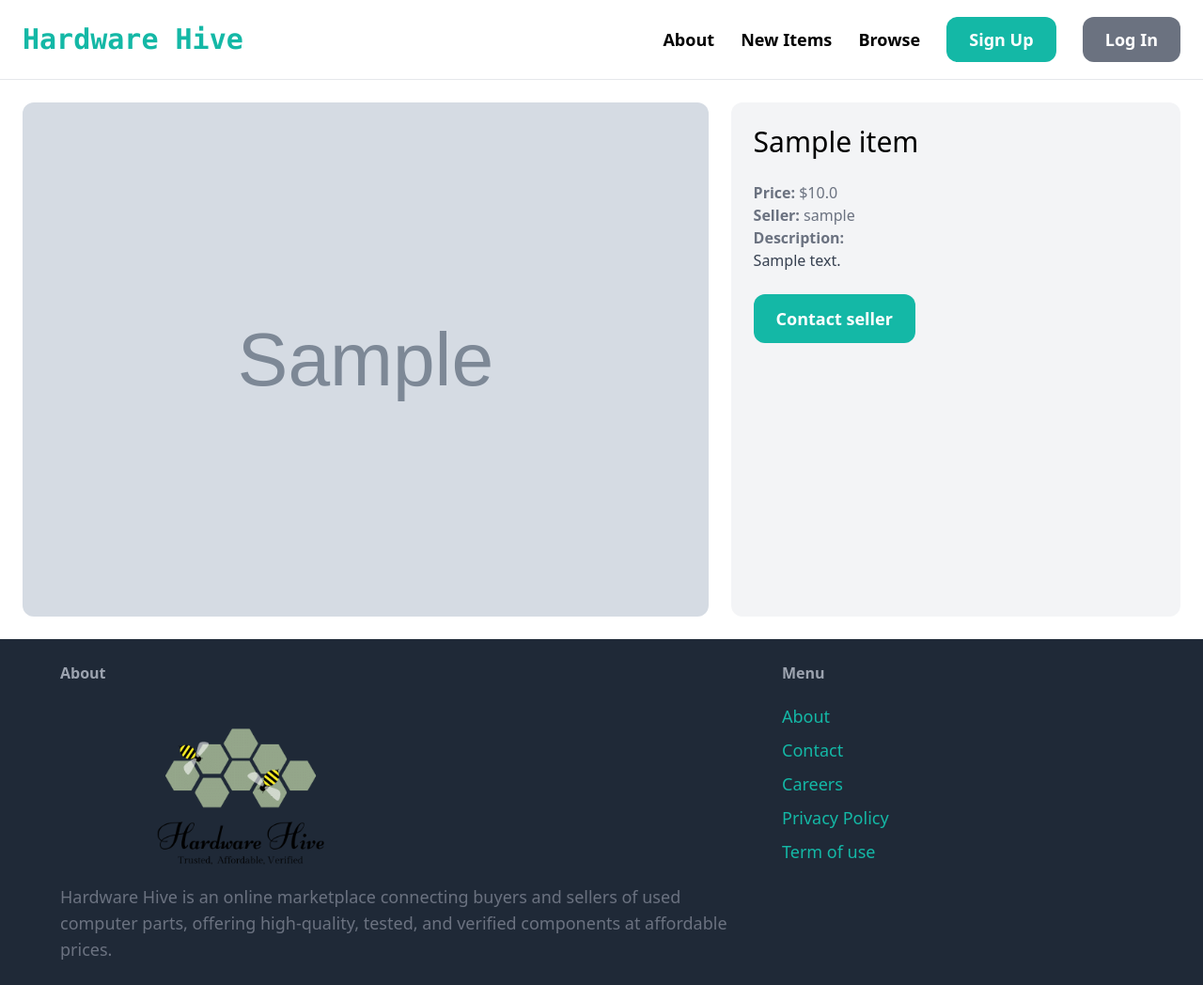
After one commit to warlock-spell/MarketPlace, a Django app: page /item/1/ in a window 1280 px wide. The commit adds this page. Shown: the whole page at 94% size. Run offline with Django 4.2, Linux system fonts and the light colour scheme; tables that the repository leaves empty hold one stand-in row (values such as "Sample post"); grey boxes marked "Sample" are stand-in pictures; some libraries are stand-ins or nearby versions.

Commit message:
add item detail

```diff
--- a/HardwareHive/urls.py
+++ b/HardwareHive/urls.py
@@ -20,5 +20,6 @@ from django.conf.urls.static import static
 
 urlpatterns = [
     path('admin/', admin.site.urls),
-    path('', include('core.urls')),
+    path('', include('core.urls'), name='core'),
+    path('item/', include('item.urls'), name='item',),
 ] + static(settings.MEDIA_URL, document_root=settings.MEDIA_ROOT)
--- a/core/templates/core/index.html
+++ b/core/templates/core/index.html
@@ -9,7 +9,7 @@
         <div class="grid grid-cols-3 gap-3">
             {% for item in items %}
                 <div>
-                    <a href="#">
+                    <a href="{% url 'item:item-detail' item.id %}">
                         <div>
                             <img src="{{ item.image.url }}" class="rounded-t-xl object-fill w-full">
                         </div>
--- /dev/null
+++ b/item/templates/item/item-detail.html
@@ -0,0 +1,26 @@
+{% extends 'core/base.html' %}
+{% load static %}
+{% block title %}{{ item.name }}{% endblock %}
+
+{% block content %}
+<div class="grid grid-cols-5 gap-6">
+    <div class="col-span-3">
+        <img src="{{ item.image.url }}" class="rounded-xl w-full h-full">
+    </div>
+
+    <div class="col-span-2 p-6 bg-gray-100 rounded-xl">
+        <h1 class="mb-6 text-3xl">{{ item.name }}</h1>
+        <p class="text-gray-500"><strong>Price: </strong>${{ item.price }}</p>
+        <p class="text-gray-500"><strong>Seller: </strong>{{ item.created_by.username }}</p>
+
+        {% if item.description %}
+            <p class="text-gray-700">
+                <strong class="text-gray-500">Description:</strong><br>
+                {{ item.description }}
+            </p>
+        {% endif %}
+
+        <a href="#" class="inline-block mt-6 px-6 py-3 text-lg font-semibold bg-teal-500 text-white rounded-xl hover:bg-teal-700">Contact seller</a>
+    </div>
+</div>
+{% endblock %}
--- /dev/null
+++ b/item/urls.py
@@ -0,0 +1,13 @@
+# @Project:     HardwareHive
+# @Filename:    urls.py
+# @Author:      Daksh
+# @Time:        04-02-2023 12:50 am
+
+from django.urls import path
+from . import views
+
+app_name = 'item'
+
+urlpatterns = [
+    path('<int:pk>/', views.item_detail, name='item-detail'),
+    ]
--- a/item/views.py
+++ b/item/views.py
@@ -1,3 +1,11 @@
-from django.shortcuts import render
+from django.shortcuts import render, get_object_or_404
 
 # Create your views here.
+
+from .models import Item
+
+
+def item_detail(request, pk):
+    item = get_object_or_404(Item, pk=pk)
+    context = {'item': item, }
+    return render(request, 'item/item-detail.html', context)
```
